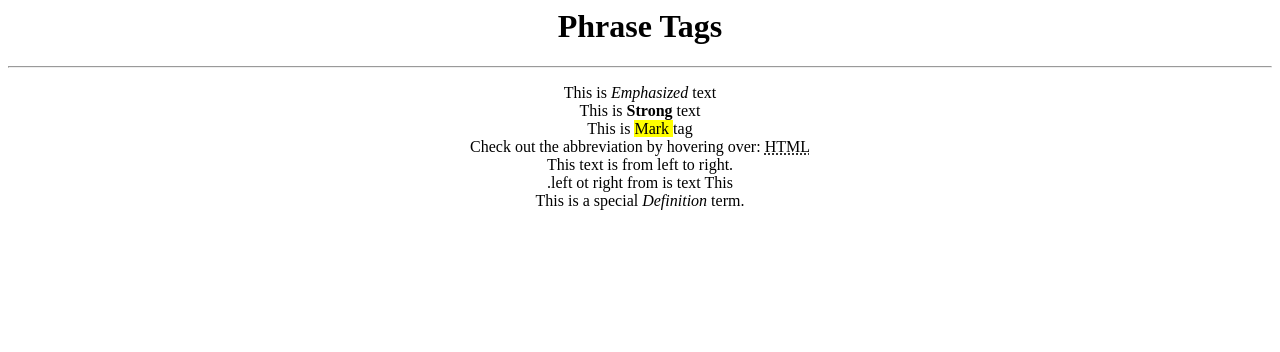
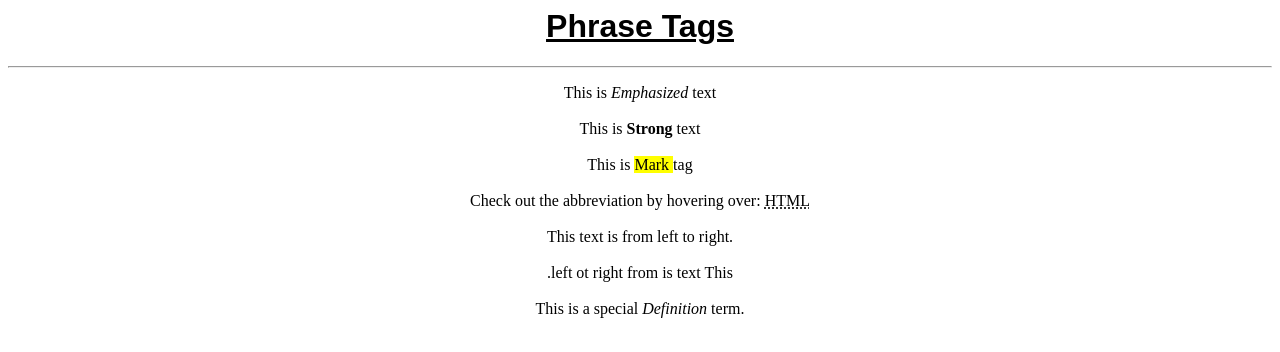
Before and after one commit to Ash-Smithy/The_Repository, a plain HTML site: page HTML/PhraseTags.html in a window 1280 px wide. Drawn offline with Linux system fonts and the light colour scheme.

Commit message:
Update PhraseTags.html

```diff
--- a/HTML/PhraseTags.html
+++ b/HTML/PhraseTags.html
@@ -5,15 +5,15 @@
   </head>
   <body>
     <center>
-    <h1><font face=demonized>Phrase Tags</font></h1>
+    <h1><font face=arial><u>Phrase Tags</u></font></h1>
       <hr>
       <p>
-          This is <em>Emphasized</em> text <br>
-          This is <strong>Strong</strong> text <br>
-          This is <mark> Mark </mark> tag <br>
-          Check out the abbreviation by hovering over: <abbr title="Hypertext Markup Language">HTML</abbr><br>
-          <bdo dir="ltr">This text is from left to right. </bdo> <br>
-          <bdo dir="rtl"> sihT txet si morf thgir to tfel.</bdo> <br>
+          This is <em>Emphasized</em> text <br><br>
+          This is <strong>Strong</strong> text <br><br>
+          This is <mark> Mark </mark> tag <br><br>
+          Check out the abbreviation by hovering over: <abbr title="Hypertext Markup Language">HTML</abbr><br><br>
+          <bdo dir="ltr">This text is from left to right. </bdo> <br><br>
+          <bdo dir="rtl"> sihT txet si morf thgir to tfel.</bdo> <br><br>
           This is a special <dfn> Definition </dfn> term.
       </p>
     </center>
```
